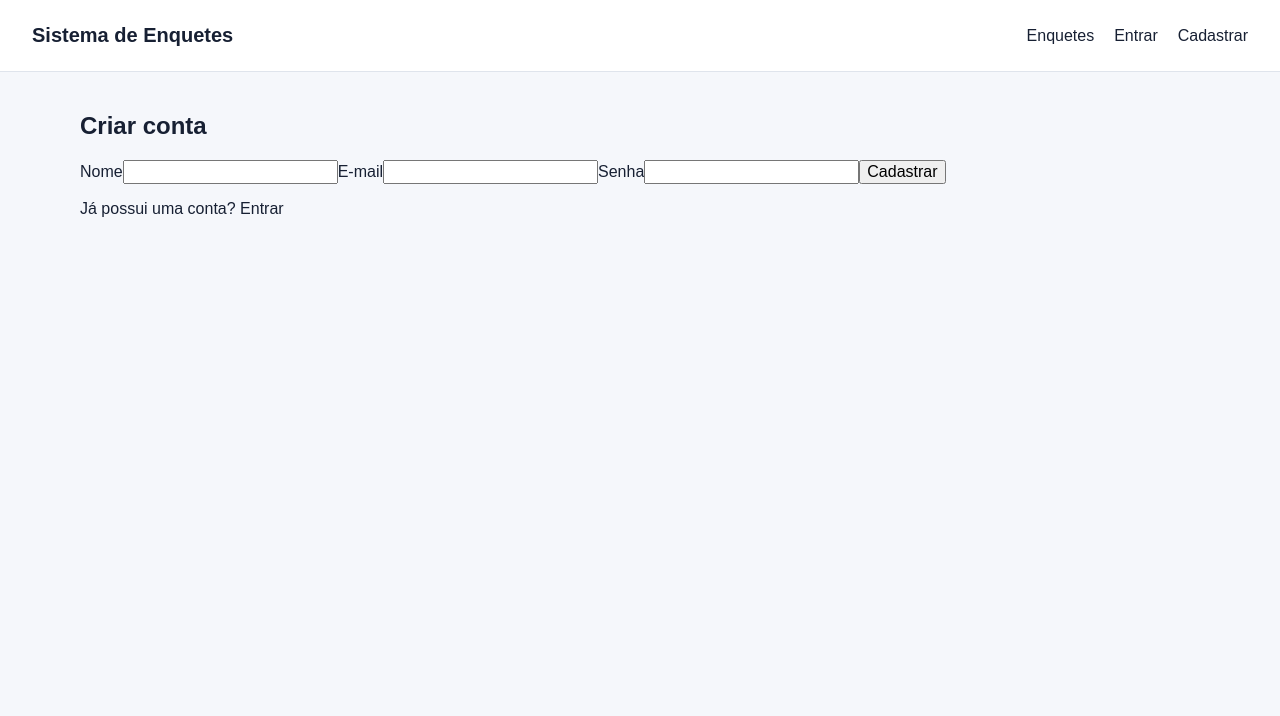
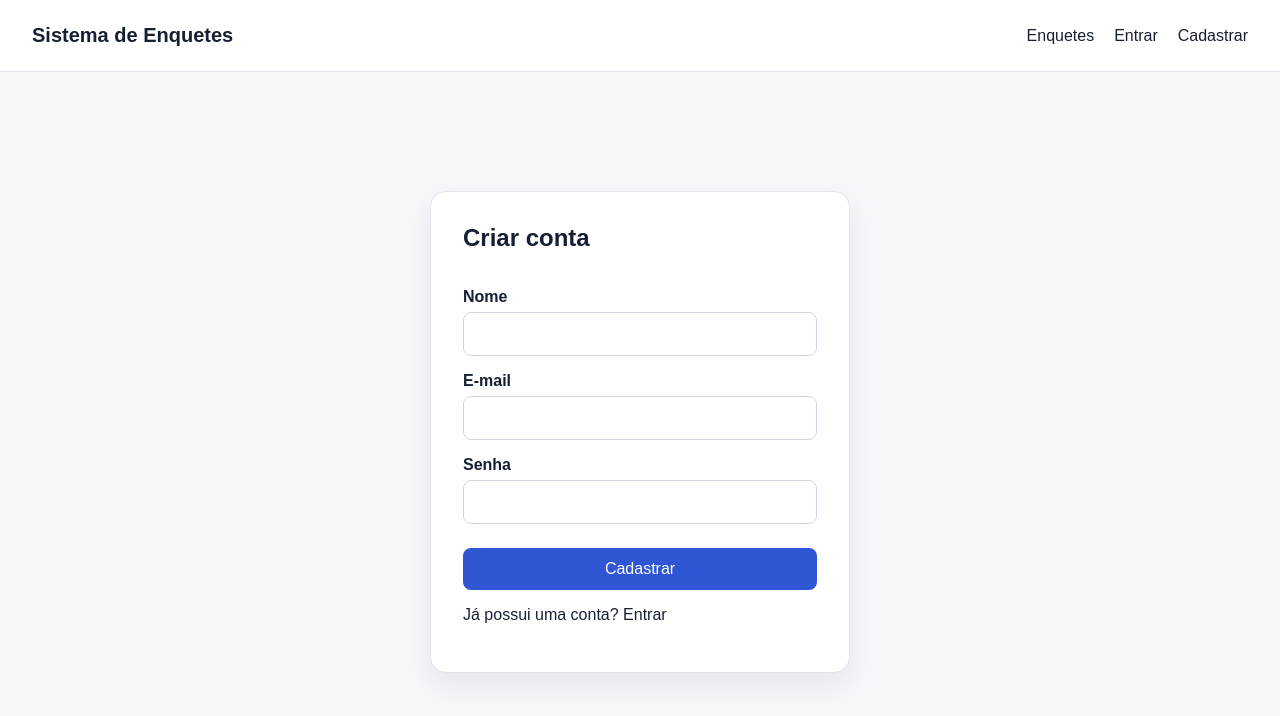
Before and after one commit to Jeanlerson/Enquetes, a React app in the folder frontend/: page /register in a window 1280 px wide. Shown: the top 716 px of the page. Built offline with nearby package versions, Linux system fonts and the light colour scheme; no server answers; the HTML template or start-up script is replaced by a standard one.

Commit message:
atulização nas rotas

```diff
--- a/frontend/src/index.css
+++ b/frontend/src/index.css
@@ -68,3 +68,77 @@ select {
     flex-wrap: wrap;
   }
 }
+
+.auth-page {
+  display: grid;
+  place-items: center;
+  min-height: calc(100vh - 160px);
+}
+
+.form-card {
+  display: flex;
+  flex-direction: column;
+  width: min(100%, 420px);
+  padding: 32px;
+  background: #ffffff;
+  border: 1px solid #dfe4ec;
+  border-radius: 16px;
+  box-shadow: 0 12px 30px rgba(23, 32, 51, 0.08);
+}
+
+.form-card h1 {
+  margin-top: 0;
+}
+
+.form-card label {
+  margin-top: 16px;
+  margin-bottom: 6px;
+  font-weight: 600;
+}
+
+.form-card input,
+.form-card textarea,
+.form-card select {
+  width: 100%;
+  padding: 12px 14px;
+  border: 1px solid #cfd6e2;
+  border-radius: 8px;
+  outline: none;
+}
+
+.form-card input:focus,
+.form-card textarea:focus,
+.form-card select:focus {
+  border-color: #3056d3;
+}
+
+.form-card button {
+  margin-top: 24px;
+  padding: 12px 18px;
+  color: #ffffff;
+  background: #3056d3;
+  border: 0;
+  border-radius: 8px;
+  cursor: pointer;
+}
+
+.form-card button:disabled {
+  cursor: not-allowed;
+  opacity: 0.7;
+}
+
+.message {
+  margin: 16px 0 0;
+  padding: 10px 12px;
+  border-radius: 8px;
+}
+
+.message.success {
+  color: #146c43;
+  background: #d1e7dd;
+}
+
+.message.error {
+  color: #842029;
+  background: #f8d7da;
+}
```
Also changed, not shown: 2 other files (tests, documents, lock files or other folders).
